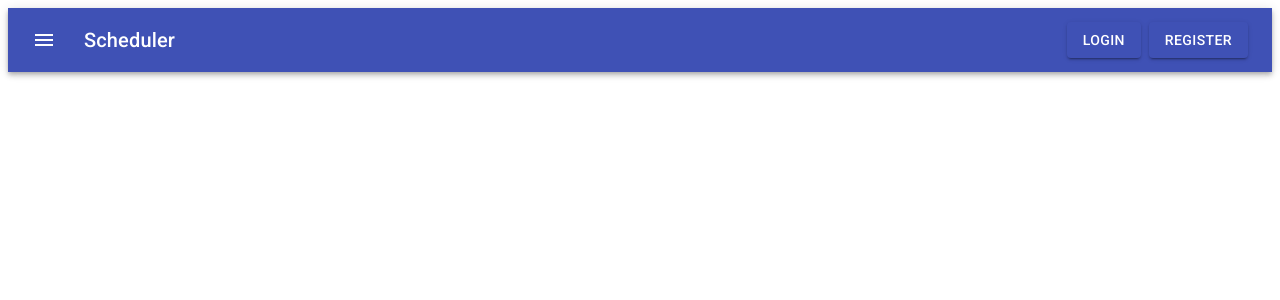
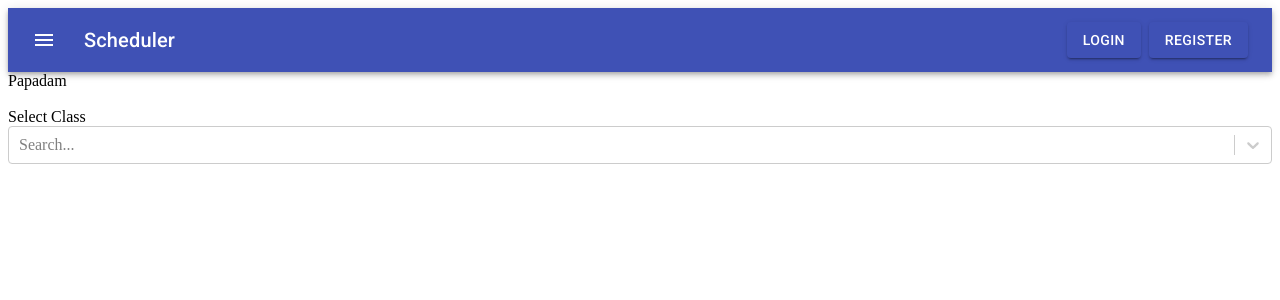
Before and after one commit to aryanmediratta/timetable, a React app in the folder client/: page /classes in a window 1280 px wide. Shown: the top 300 px of the page. Built offline with nearby package versions, Linux system fonts and the light colour scheme.

Commit message:
Struggle is R E A L

```diff
--- a/client/src/App.js
+++ b/client/src/App.js
@@ -14,6 +14,7 @@ import Login from './components/pages/Login';
 import Register from './components/pages/Register';
 import Header from './components/partials/Header';
 import Teachers from './components/pages/Teachers';
+import Classes from './components/pages/Classes';
 
 
 // Check for token to keep user logged in
@@ -48,6 +49,7 @@ class App extends React.Component {
                             <Route exact path='/login' component={Login}></Route>
                             <Route exact path='/signup' component={Register}></Route>
                             <Route exact path='/addTeacher' component={Teachers}></Route>
+                            <Route exact path ='/classes' component={Classes}></Route>
                         </Switch>
                     </BrowserRouter>
                 </Provider>
--- /dev/null
+++ b/client/src/components/pages/Classes.js
@@ -0,0 +1,93 @@
+import React from 'react';
+import { Link } from 'react-router-dom';
+import { Button, TextField, IconButton } from '@material-ui/core';
+import Dropdown from '../partials/Dropdown';
+
+import CloseIcon from '@material-ui/icons/Close';
+
+import { post } from '../utils'
+
+const options = [
+    { value: '1', label: '1', section: 0 },
+    { value: '2', label: '2', section: 0 },
+    { value: '3', label: '3', section: 0 },
+    { value: '4', label: '4', section: 0 },
+    { value: '5', label: '5', section: 0 },
+    { value: '6', label: '6', section: 0 },
+    { value: '7', label: '7', section: 0 },
+    { value: '8', label: '8', section: 0 },
+    { value: '9', label: '9', section: 0 },
+    { value: '10', label: '10', section: 0 },
+    { value: '11', label: '11', section: 0 },
+    { value: '12', label: '12', section: 0 },
+];
+
+class Classes extends React.Component {
+    constructor(props) {
+        super(props)
+        this.state = {
+            classList: [],
+        }
+    }
+
+
+    submitHandler = e => {
+        e.preventDefault();
+    }
+
+    updateOptions = (option, action) => {
+        let { classList } = this.state;
+        if (action.action === 'select-option') {
+            classList.push(action.option);
+        } else if (action.action === 'remove-value') {
+            classList = classList.filter(item => item.value !== action.removedValue.value)
+        }
+        this.setState({classList});
+        console.log(action.option);
+    }
+
+    render() {
+
+        // const renderClasses = [...options];
+        // console.log(renderClasses);
+
+        return (
+            <div>
+                <div>Papadam</div>
+                <br />
+                <div>
+                    <span>Select Class
+                        <Dropdown
+                            isMulti={true}
+                            options={options}
+                            onChange={(option, action) => this.updateOptions(option, action)}
+                            value={options.value}
+                            isSearchable={true}
+                            showAnimations
+                        />
+                    </span>
+                    <br />
+                    {   this.state.classList.map((e) => (
+                        // this.state.classList[i] == e &&
+                    <div>
+                        <br />
+                        <TextField
+                            className="text-field"
+                            label={`Enter Number of classes for Class ${e.label}`}
+                            variant="outlined"
+                            value={e.section}
+                            onChange = {(element) => {
+                                e.section = element.target.value;
+                                this.setState({
+                                    classList: this.state.classList,
+                                });
+                            }}
+                        />
+                    </div> ))}
+                </div>
+            </div>
+        );
+    }
+}
+
+export default Classes;
--- a/client/src/components/pages/Teachers.js
+++ b/client/src/components/pages/Teachers.js
@@ -23,7 +23,7 @@ class Teachers extends React.Component {
         super(props)
         this.state = {
             teachersList: [],
-            postResponse: 'LOLOLOL',
+            postResponse: 'Teachers Response',
         }
     }
 
@@ -44,7 +44,6 @@ class Teachers extends React.Component {
             }), ()=> console.log(this.state.response);
         });
     }
-
 
     addTeacher = () => {
         this.setState({
```
